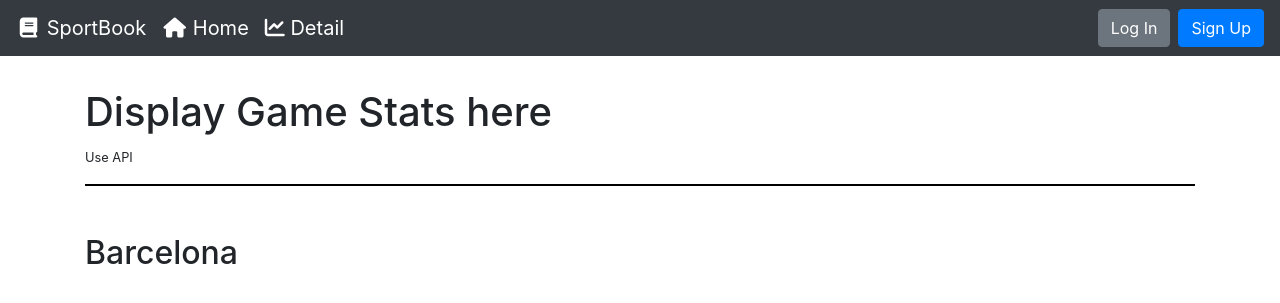
After one commit to mdrame/FIFA-ROBOT-, a Django app: page /Barcelona/ in a window 1280 px wide. The commit adds this page. Shown: the top 303 px of the page. Run offline with Django 3.2, Linux system fonts and the light colour scheme; tables that the repository leaves empty hold one stand-in row (values such as "Sample post"); some libraries are stand-ins or nearby versions.

Commit message:
added detail view page

```diff
--- /dev/null
+++ b/soccer/templates/detail.html
@@ -0,0 +1,14 @@
+{% extends "base.html" %}
+
+{% block content %}
+
+<h1>Display Game Stats here</h1>
+<small>Use API</small>
+<hr style="border: 1px solid black;">
+{% if team %}
+  <h2 class="mt-5">{{team}}</h2>
+{% else %}
+  <small>No team is availabe</small>
+{% endif %}
+
+{% endblock %}
--- a/soccer/urls.py
+++ b/soccer/urls.py
@@ -1,10 +1,10 @@
 from django.urls import path
-from soccer.views import HomePageView
+from soccer.views import HomePageView, DetailPageView
 
-
+app_name = 'soccer'
 urlpatterns = [
     path('', HomePageView.as_view(), name='home'),
-    # path('<str:slug>/', PageDetailView.as_view(), name='wiki-details-page'),
+    path('<str:team_name>/', DetailPageView.as_view(), name='detail'),
     # path('/new/', NewWikiView.as_view(), name='new-wiki'),
 
 ]
--- a/soccer/views.py
+++ b/soccer/views.py
@@ -11,7 +11,7 @@ from soccer.models import Team
 
 
 class HomePageView(ListView):
-    """ Renders a list of all Pages. """
+    """ Renders a list of all Teams. """
     model = Team
 
     def getFederations(self):
@@ -45,3 +45,14 @@ class HomePageView(ListView):
         return render(request, 'index.html', {
           'teams': teams
         })
+
+
+class DetailPageView(DetailView):
+    """ Renders a single team. """
+    model = Team
+
+    def get(self, request, team_name):
+        # olive = OliveOil.objects.get(pk=olive_id)
+        team = team_name
+
+        return render(request, 'detail.html', {'team': team_name})
--- a/templates/base.html
+++ b/templates/base.html
@@ -14,7 +14,9 @@
   </head>
   <body>
     <nav class="navbar navbar-expand-md navbar-dark bg-dark">
-      <a class="navbar-brand" href="#"><i class="fas fa-fw fa-book"></i> SportBook</a>
+      <a class="navbar-brand" href="{% url 'soccer:home' %}"><i class="fas fa-fw fa-book"></i> SportBook</a>
+      <a class="navbar-brand" href="{% url 'soccer:home' %}"><i class="fas fa-fw fa-home"></i> Home</a>
+      <a class="navbar-brand" href="{% url 'soccer:detail' 'Barcelona' %}"><i class=" fa fa-line-chart"></i> Detail</a>
       <form class="form-inline ml-auto">
         <!-- {% if user.is_authenticated %} -->
         <!-- <div class="text-white">Hello, <strong>{{user.username}}</strong>!</div> -->
```
